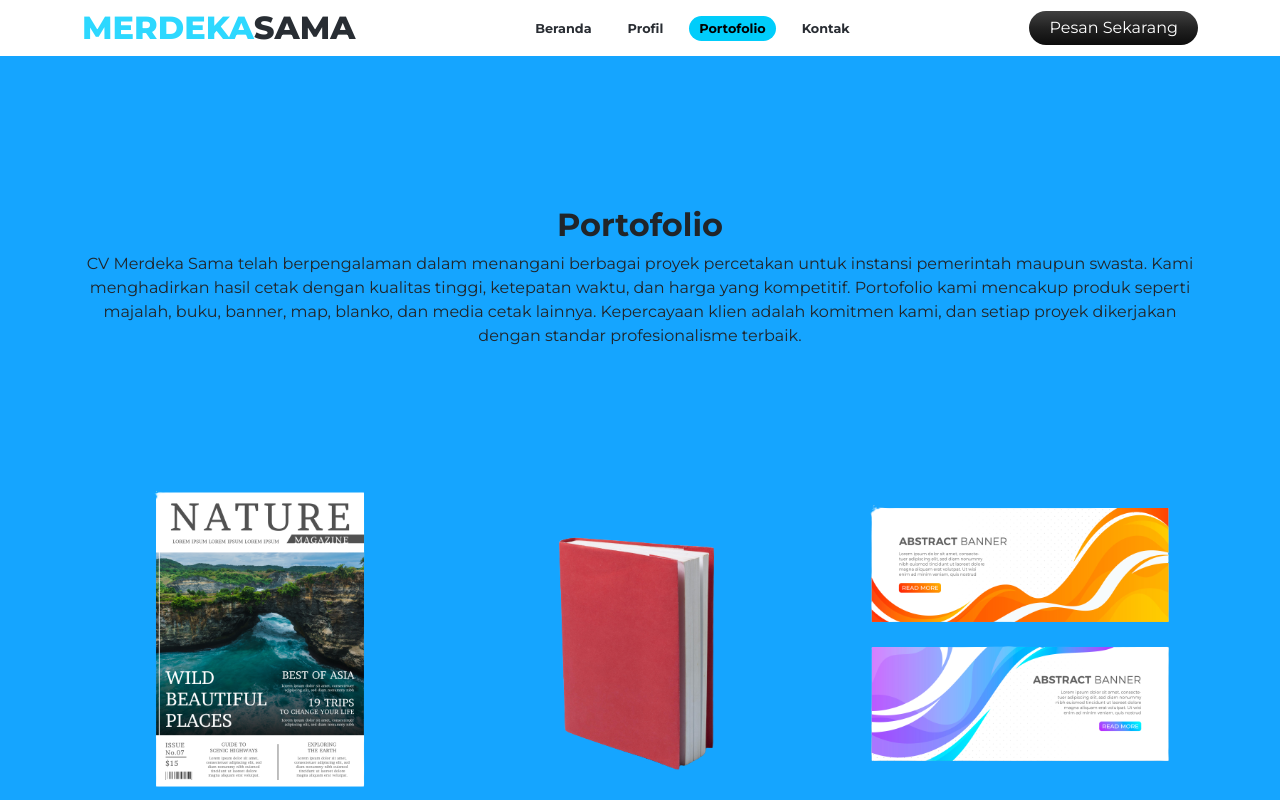
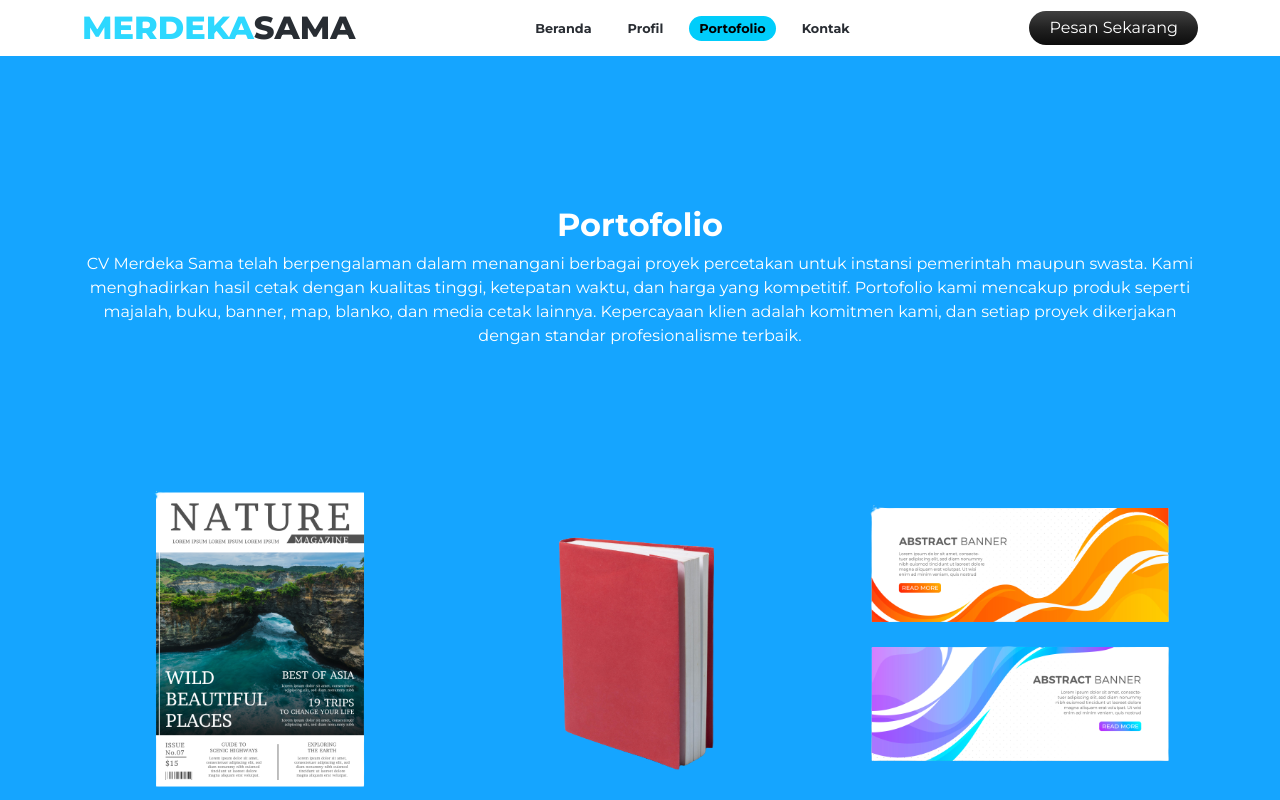
Before and after one commit to ArwaaAlthifal/merdekasama-reactvite, a React (Vite) app: page /portofolio in a window 1280 px wide. Shown: the top 800 px of the page. Built offline with nearby package versions, Linux system fonts and the light colour scheme.

Commit message:
fix text

```diff
--- a/src/assets/css/main.css
+++ b/src/assets/css/main.css
@@ -478,7 +478,7 @@ header {
 
   .portofolio .row:nth-child(1) h1,
   .portofolio .row:nth-child(1) p{
-    color: var(--color-text);
+    color: #ffffff;
   }
 
   .portofolio .row:nth-child(2) {
```
